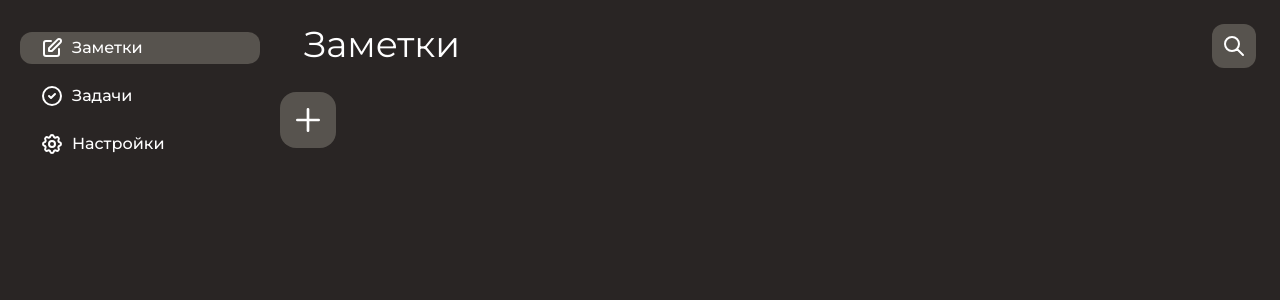
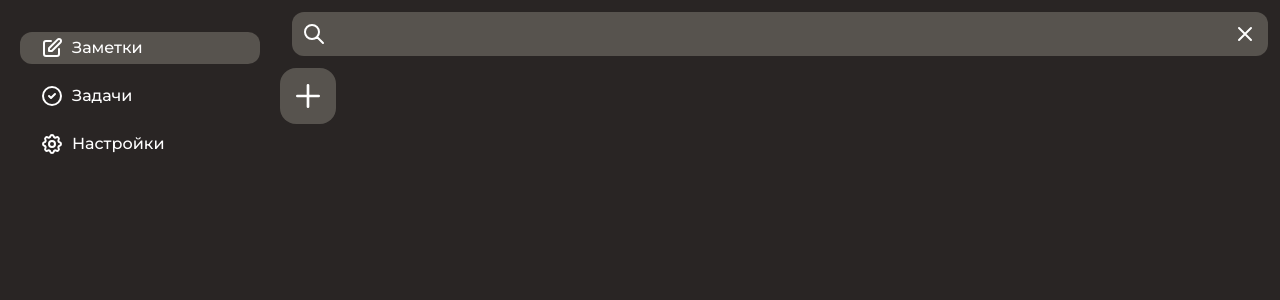
Before and after one commit to psnovikova/noty, a Vue app: page /todos#/notes in a window 1280 px wide. Both pictures are taken after a click on the button 1234 px from the left and 46 px from the top of the page. Shown: the top 300 px of the page. Built offline with nearby package versions, Linux system fonts and the light colour scheme.

Commit message:
добавлена возможность поиска заметок

```diff
--- a/src/components/NotesHeader.vue
+++ b/src/components/NotesHeader.vue
@@ -1,23 +1,53 @@
 <script setup>
-import { SearchIcon } from '@heroicons/vue/outline'
-import ResizeTextarea from './ResizeTextarea.vue'
+import { SearchIcon, XIcon } from '@heroicons/vue/outline'
+import { useVModels } from '@vueuse/core'
+import { ref } from 'vue'
 
-const btnClick = false
+const prop = defineProps({
+  modelValue: {
+    type: String,
+    required: true,
+  },
+})
+
+const emit = defineEmits(['update:modelValue'])
+const { modelValue: search } = useVModels(prop, emit)
+
+const btnClick = ref(false)
 </script>
 
 <template>
-  <div class="flex justify-between p-6">
-    <h1 v-if="!btnClick" class="text-4xl text-white">
+  <div>
+    <div v-if="!btnClick" class="flex justify-between p-6 w-full">
+      <h1 class="text-4xl text-white">
         Заметки
       </h1>
       <!--    кнопка поиска -->
       <button
         class="p-2.5 bg-stone-600 hover:bg-stone-700 rounded-xl "
+        @click="btnClick = true"
       >
-      <span>
         <SearchIcon class="h-6" />
-      </span>
       </button>
+    </div>
+    <div
+      v-if="btnClick === true"
+      class="flex bg-stone-600 rounded-xl m-3"
+    >
+      <button
+        class="p-2.5 w-12"
+        @click="btnClick = true"
+      >
+        <SearchIcon class="h-6" />
+      </button>
+      <input v-model="search" class="w-full outline-none bg-transparent">
+      <button
+        class="p-2.5 w-12"
+        @click="btnClick = false"
+      >
+        <XIcon class="h-6" />
+      </button>
+    </div>
   </div>
 </template>
 
```
Lines whose indentation alone changed are shown as unchanged.
